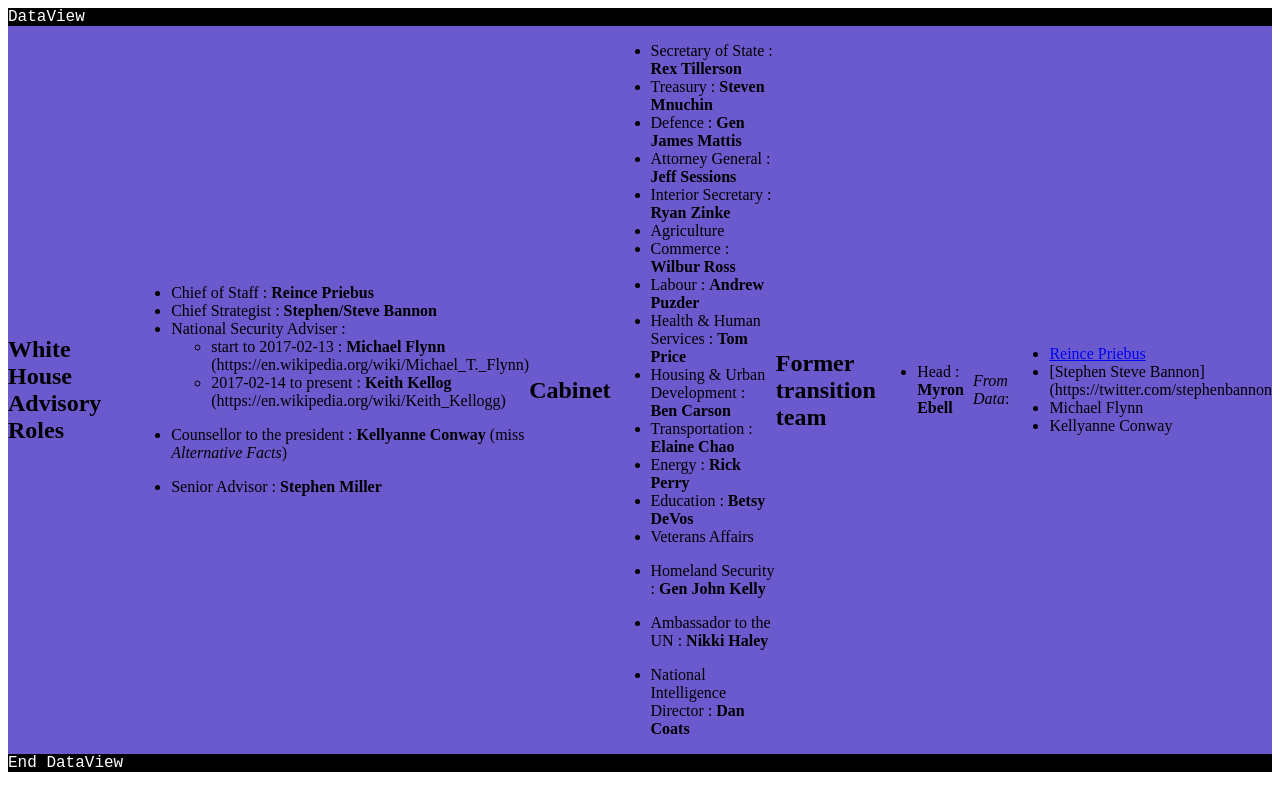
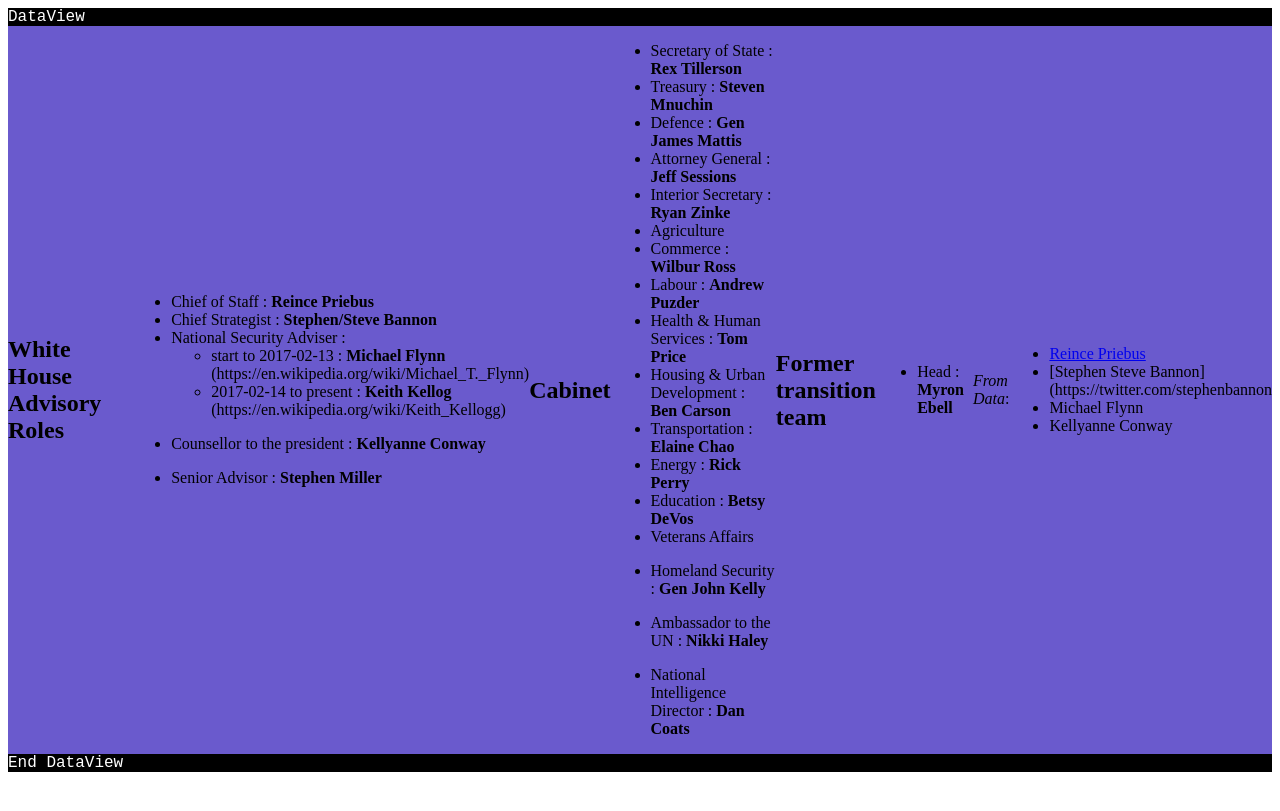
Before and after one commit to zwartpi/thetrumpstweet, a Jekyll site: the page built from entourage.md, in a window 1280 px wide. Shown: the top 811 px of the page. Built offline with Jekyll 4.4.1, drawn with Linux system fonts in a browser that asks for light colours; our own code applies the rules of GitHub Pages for plain Markdown files.

Commit message:
stay informative and factual

```diff
--- a/entourage.md
+++ b/entourage.md
@@ -9,7 +9,7 @@ layout: dataviewer
 - National Security Adviser :
   - start to 2017-02-13 : **Michael Flynn** (https://en.wikipedia.org/wiki/Michael_T._Flynn)
   - 2017-02-14 to present : **Keith Kellog** (https://en.wikipedia.org/wiki/Keith_Kellogg)
-- Counsellor to the president : **Kellyanne Conway** (miss *Alternative Facts*)
+- Counsellor to the president : **Kellyanne Conway**
 
 - Senior Advisor : **Stephen Miller**
 
```
